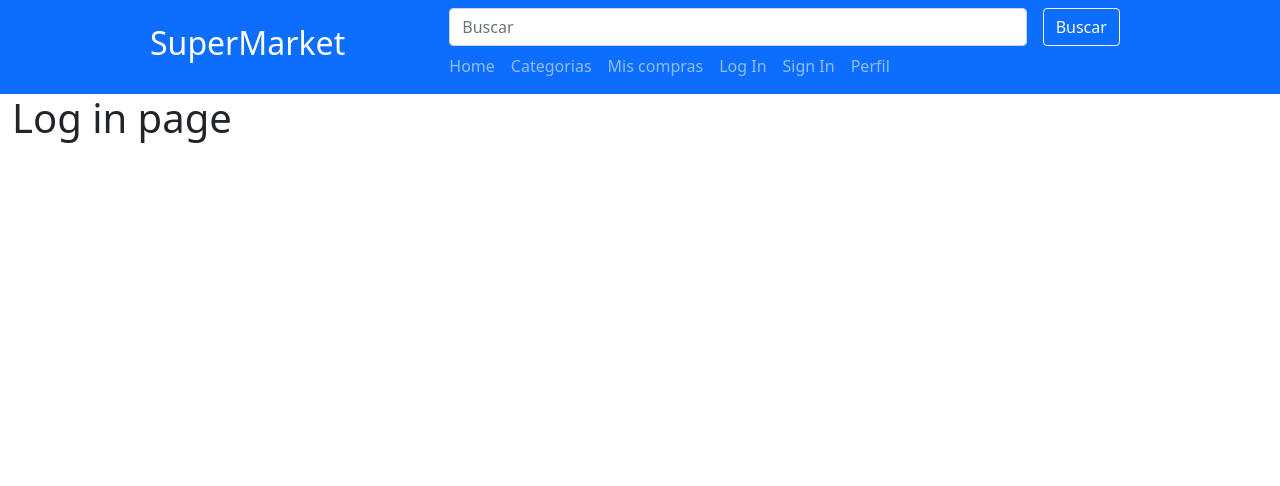
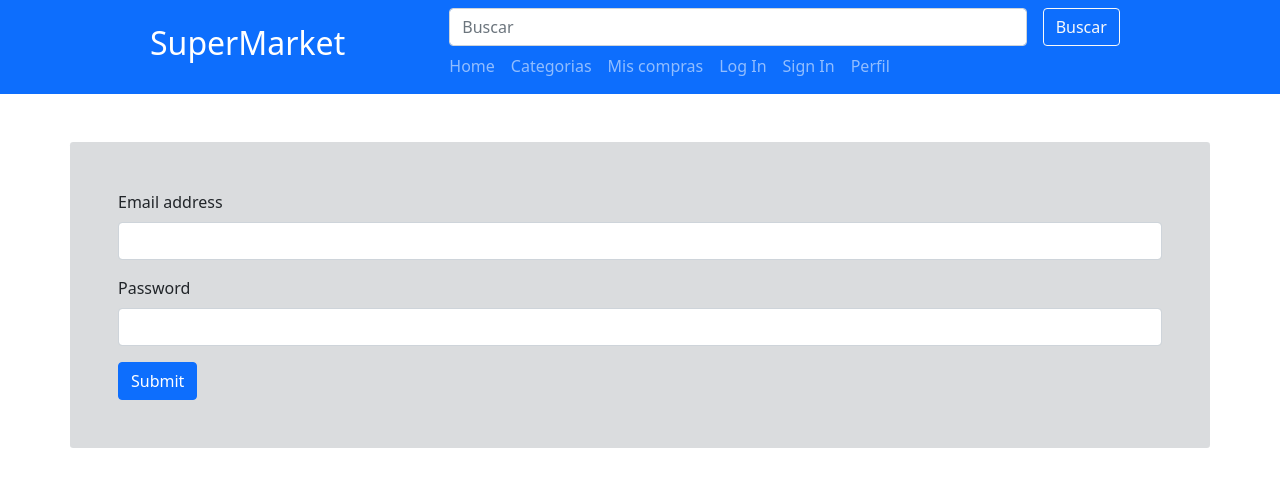
Before and after one commit to ManuelTello/ecommerce-frontend, a React (Create React App) app: page /auth/login in a window 1280 px wide. Shown: the top 486 px of the page. Built offline with nearby package versions, Linux system fonts and the light colour scheme.

Commit message:
Ruta login actualizada

```diff
--- a/src/routes/auth.Login.jsx
+++ b/src/routes/auth.Login.jsx
@@ -1,9 +1,19 @@
 import React from "react";
 
 const AuthLogin = ()=>{
-    return <React.Fragment>
-        <h1>Log in page</h1>
-    </React.Fragment>
+    return <div className="container-md my-5 p-5 rounded-1 bg-opacity-25 bg-secondary" >
+        <form action="#" method="POST">
+            <div class="mb-3">
+                <label for="exampleInputEmail1" class="form-label">Email address</label>
+                <input type="email" class="form-control" id="exampleInputEmail1" aria-describedby="emailHelp"/>
+            </div>
+            <div class="mb-3">
+                <label for="exampleInputPassword1" class="form-label">Password</label>
+                <input type="password" class="form-control" id="exampleInputPassword1"/>
+            </div>
+            <button type="submit" class="btn btn-primary">Submit</button>
+        </form>
+    </div>
 };
 
 export default AuthLogin;
```
